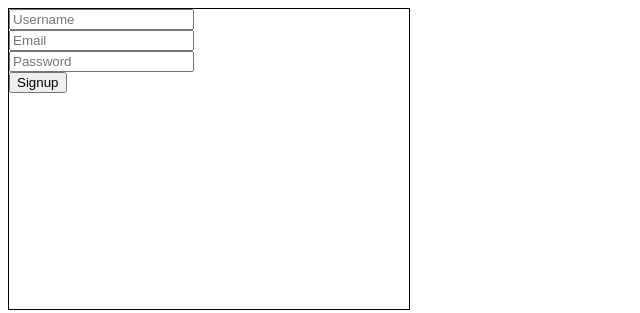
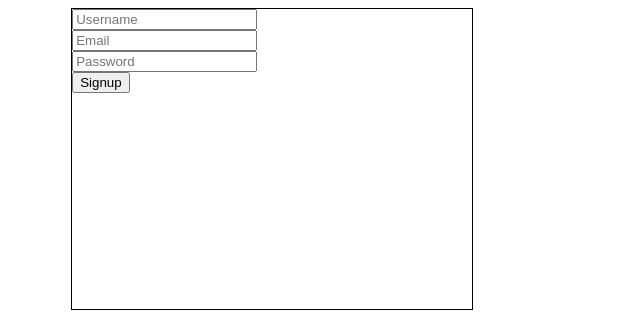
Before and after one commit to dave1780/express-simple-zz4ob3, a website: page pages/Signup.html in a window 1280 px wide. Shown: the whole page, without its empty margins (0-640 px from the left). Drawn offline with Linux system fonts and the light colour scheme.

Commit message:
1 file modified

```diff
--- a/pages/Signup.html
+++ b/pages/Signup.html
@@ -7,13 +7,14 @@
   <title>Signup</title>
   <style>
     form{
+      margin-left:5%;
       display:inline-block;
       border:0.5px solid black;
       width:400px;
       height:300px;
     }
     .Signup{
-
+     align-items:center;
     }
   </style>
 </head>
```
